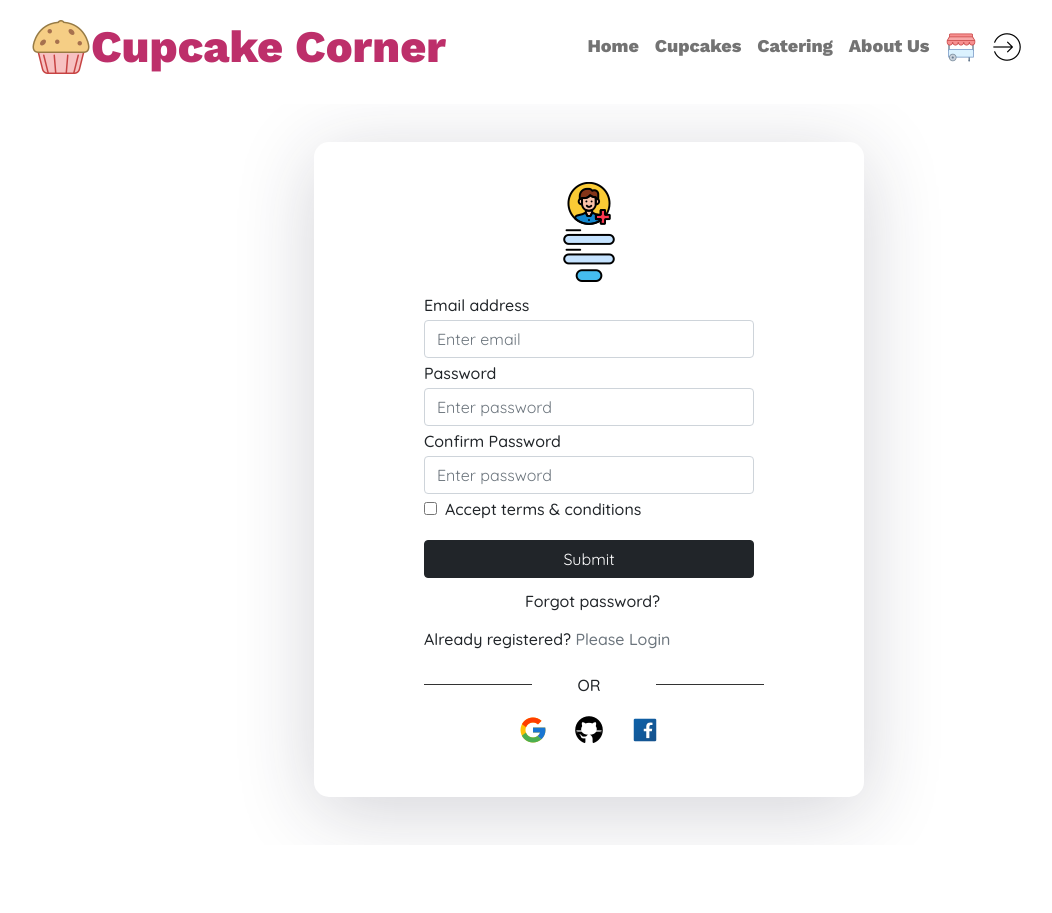
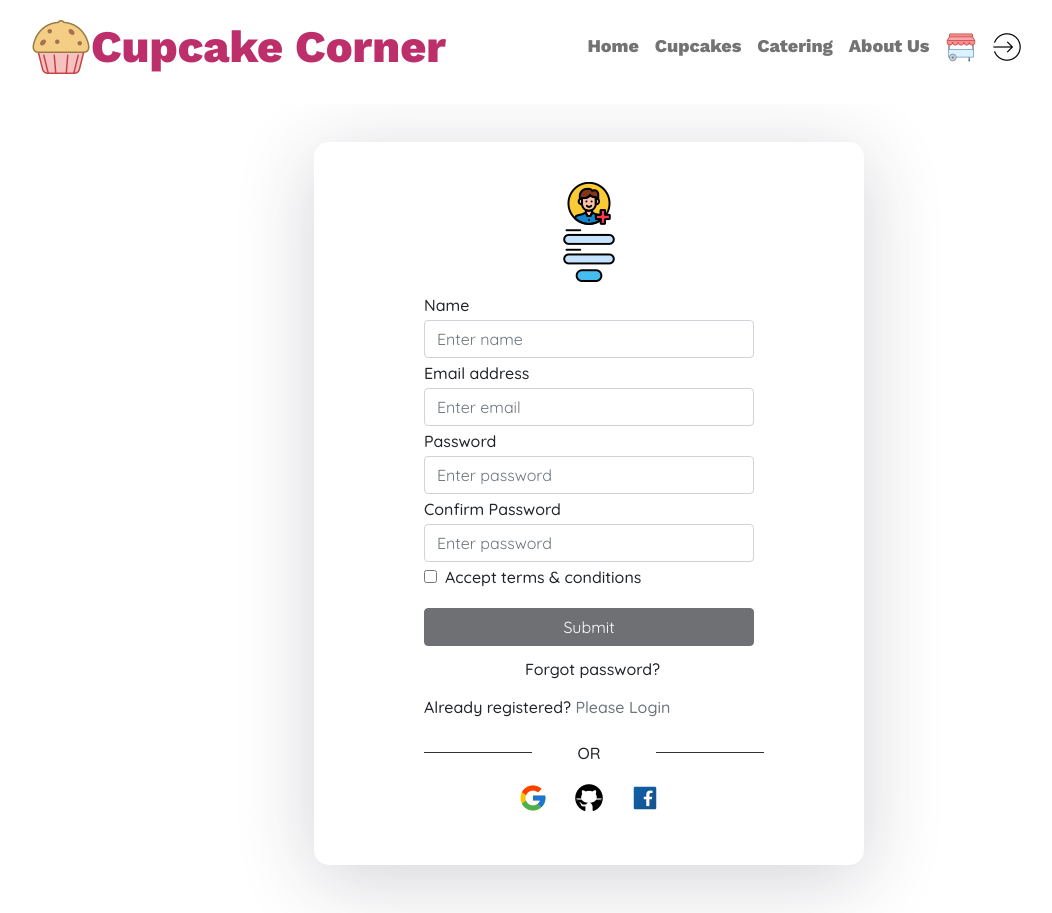
Before and after one commit to Aninditaroy/cupcake-corner, a React (Create React App) app: page /register in a window 1280 px wide. Shown: the whole page, without its empty margins (51-1103 px from the left). Before the commit the page ends 845 px from the top, so only its background shows below. Built offline with nearby package versions, Linux system fonts and the light colour scheme.

Commit message:
register auth implemented

```diff
--- a/package.json
+++ b/package.json
@@ -11,6 +11,7 @@
     "react": "^18.0.0",
     "react-bootstrap": "^2.2.3",
     "react-dom": "^18.0.0",
+    "react-firebase-hooks": "^5.0.3",
     "react-router-dom": "^6.3.0",
     "react-scripts": "5.0.0",
     "web-vitals": "^2.1.4"
--- a/src/App.js
+++ b/src/App.js
@@ -17,6 +17,7 @@ function App() {
       <Header />
       <Routes>
         <Route path='/' element={<Home />}></Route>
+        <Route path='/home' element={<Home />}></Route>
         <Route path='/cupcakes' element={<Cupcakes />}></Route>
         <Route path='/catering' element={<Catering />}></Route>
         <Route path="/footer" element={<Footer/>}></Route>
--- a/src/Pages/Login/Register/Register.js
+++ b/src/Pages/Login/Register/Register.js
@@ -1,37 +1,62 @@
-import React from 'react';
-import { Link } from 'react-router-dom';
+import React, { useState } from 'react';
+import { Link, useNavigate } from 'react-router-dom';
 import register from '../../../images/header/sign-up.png';
 import SocialLoginRegister from '../SocialLoginRegister/SocialLoginRegister';
 import './Register.css';
+import { useCreateUserWithEmailAndPassword } from 'react-firebase-hooks/auth';
+import auth from './../../../firebase.init';
 const Register = () => {
+    const navigate = useNavigate();
+    const [agree,setAgree] = useState(false);
+    const [
+        createUserWithEmailAndPassword,
+        user,
+        loading,
+        error,
+      ] = useCreateUserWithEmailAndPassword(auth);
     const navigateLogin = () =>{
-        navigateLogin('/login')
+        navigate('/login')
+    }
+    if(user){
+        console.log(user);
+    }
+    const handleRegister =  event =>{
+        const name = event.target.name.value;
+        const email = event.target.email.value;
+        const password = event.target.password.value;
+        const confirmPassword = event.target.confirmPassword.value;
+        createUserWithEmailAndPassword(email,password);
+        navigate('/home');
     }
     return (
         <div>
-            <form className='m-auto my-5 login-inner'>
+            <form onSubmit={handleRegister} className='m-auto my-5 login-inner'>
                 <h3 className='text-center fw-bold'>
                 <img src={register}  alt="" />
                 </h3>
                 <div className="form-group">
+                    <label className='login-label'>Name</label>
+                    <input type="text" name="name" className="form-control w-75 mx-auto" placeholder="Enter name" />
+                </div>
+                <div className="form-group">
                     <label className='login-label'>Email address</label>
-                    <input type="email" className="form-control w-75 mx-auto" placeholder="Enter email" />
+                    <input type="email" name="email" className="form-control w-75 mx-auto" placeholder="Enter email" />
                 </div>
                 <div className="form-group">
                     <label className='login-label'>Password</label>
-                    <input type="password" className="form-control w-75 mx-auto" placeholder="Enter password" />
+                    <input type="password" name="password" className="form-control w-75 mx-auto" placeholder="Enter password" />
                 </div>
                 <div className="form-group">
                     <label className='login-label'>Confirm Password</label>
-                    <input type="password" className="form-control w-75 mx-auto" placeholder="Enter password" />
+                    <input type="password" name="confirmPassword" className="form-control w-75 mx-auto" placeholder="Enter password" />
                 </div>
                 <div className="form-group">
                     <div className="custom-control custom-checkbox">
-                        <input type="checkbox" className="custom-control-input login-label" id="customCheck1" />
-                        <label className="custom-control-label ps-2 " htmlFor="customCheck1">Accept terms & conditions</label>
+                        <input type="checkbox" className="custom-control-input login-label" id="customCheck1" onClick={() => setAgree(!agree)} />
+                        <label className="custom-control-label ps-2 " htmlFor="customCheck1" >Accept terms & conditions</label>
                     </div>
                 </div>
-                <button type="submit" className="btn btn-dark w-75 d-flex justify-content-center mx-auto mt-3">Submit</button>
+                <input type="submit" className="btn btn-dark w-75 d-flex justify-content-center mx-auto mt-3" disabled={!agree} value="Submit"/>
                 <p className="forgot-password text-center login-label me-5 my-2">
                     Forgot password?
                 </p>
```
Also changed, not shown: 1 other file (tests, documents, lock files or other folders).
